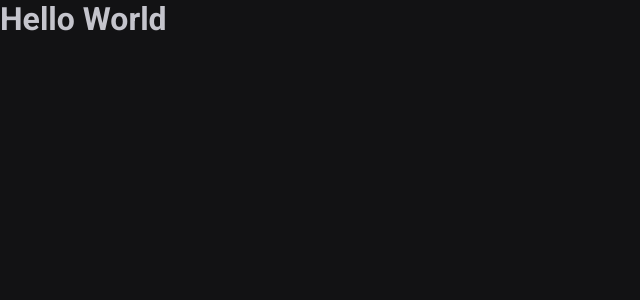
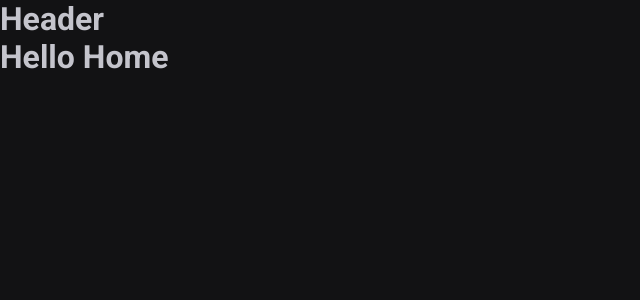
Before and after one commit to grasielaGomes/timer, a React (Vite) app: page / in a window 1280 px wide. Shown: the top 300 px of the page, without its empty margins (0-640 px from the left). Built offline with nearby package versions, Linux system fonts and the light colour scheme.

Commit message:
refactor: add browser router

```diff
--- a/src/App.tsx
+++ b/src/App.tsx
@@ -1,11 +1,15 @@
 import { ThemeProvider } from "styled-components";
 import { GlobalStyle } from "./themes/global";
 import { defaultTheme } from "./themes/default";
+import { BrowserRouter } from "react-router-dom";
+import { Router } from "./Router";
 
 export const App = () => {
   return (
     <ThemeProvider theme={defaultTheme}>
-      <h1>Hello World</h1>
+      <BrowserRouter>
+        <Router />
+      </BrowserRouter>
       <GlobalStyle />
     </ThemeProvider>
   );
```
